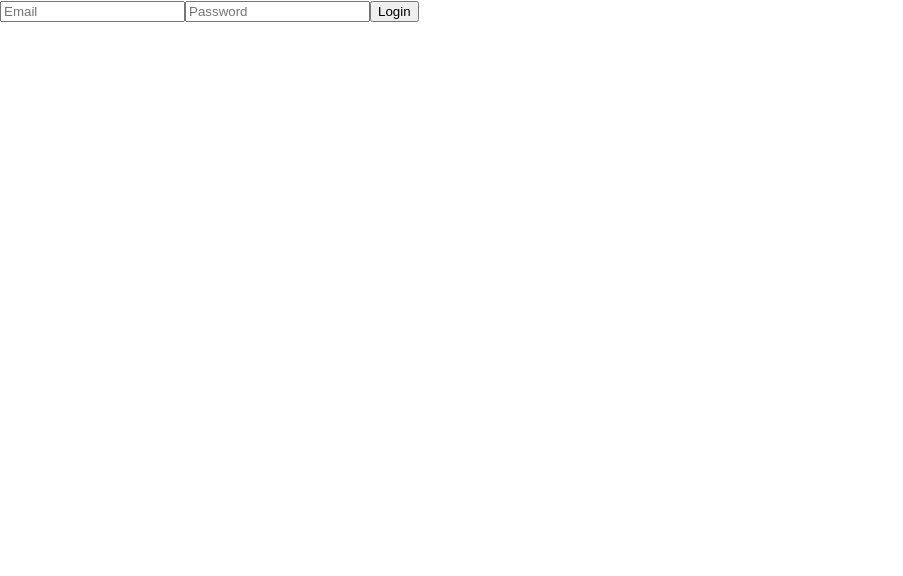
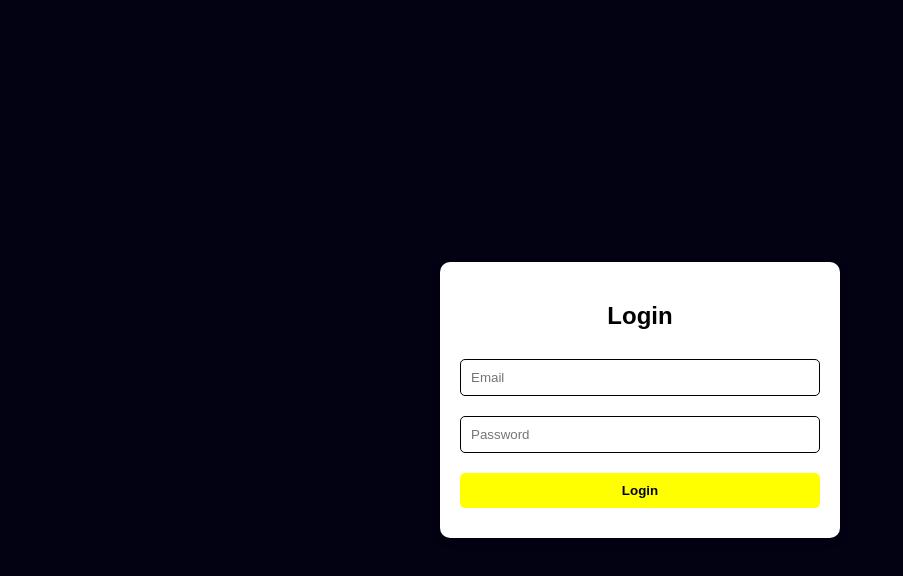
Before and after one commit to DiegoViana90/ChamadoSystemFrontEnd, a React (Create React App) app: page / in a window 1280 px wide. Shown: the top 576 px of the page, without its empty margins (0-903 px from the left). Built offline with nearby package versions, Linux system fonts and the light colour scheme.

Commit message:
feat: craição inicial do style do user

```diff
--- a/src/App.tsx
+++ b/src/App.tsx
@@ -11,7 +11,7 @@ const App: React.FC = () => {
                 <Route path="/login" element={<Login />} />
                 <Route path="/user-dashboard" element={<UserDashboard />} />
                 <Route path="/support-dashboard" element={<SupportDashboard />} />
-                <Route path="/" element={<Login />} />
+                <Route path="*" element={<Login />} />
             </Routes>
         </Router>
     );
--- a/src/components/Login.tsx
+++ b/src/components/Login.tsx
@@ -1,6 +1,7 @@
 import React, { useState } from 'react';
 import { useNavigate } from 'react-router-dom';
 import api from '../services/api';
+import './styles.css'; // Import your CSS file
 
 const Login: React.FC = () => {
     const [email, setEmail] = useState('');
@@ -12,6 +13,7 @@ const Login: React.FC = () => {
 
         try {
             const response = await api.post('/auth/login', { email, password });
+            console.log(response);
             const { token, user } = response.data;
 
             localStorage.setItem('token', token);
@@ -29,11 +31,30 @@ const Login: React.FC = () => {
     };
 
     return (
-        <form onSubmit={handleLogin}>
-            <input type="email" value={email} onChange={(e) => setEmail(e.target.value)} placeholder="Email" required />
-            <input type="password" value={password} onChange={(e) => setPassword(e.target.value)} placeholder="Password" required />
-            <button type="submit">Login</button>
-        </form>
+        <div className="container">
+            <div className="card">
+                <h2>Login</h2>
+                <form onSubmit={handleLogin}>
+                    <input
+                        type="email"
+                        value={email}
+                        onChange={(e) => setEmail(e.target.value)}
+                        placeholder="Email"
+                        required
+                        className="input"
+                    />
+                    <input
+                        type="password"
+                        value={password}
+                        onChange={(e) => setPassword(e.target.value)}
+                        placeholder="Password"
+                        required
+                        className="input"
+                    />
+                    <button type="submit" className="button-login">Login</button>
+                </form>
+            </div>
+        </div>
     );
 };
 
--- a/src/components/SupportDashboard.tsx
+++ b/src/components/SupportDashboard.tsx
@@ -6,9 +6,11 @@ const SupportDashboard: React.FC = () => {
 
     useEffect(() => {
         const fetchTickets = async () => {
-            const response = await api.get('/tickets');
+            const user = JSON.parse(localStorage.getItem('user')!);
+            const response = await api.get(`/tickets?userId=${user.id}`);
             setTickets(response.data);
         };
+
 
         fetchTickets();
     }, []);
@@ -16,7 +18,6 @@ const SupportDashboard: React.FC = () => {
     const handleUpdateTicket = async (ticketId: number, isClosed: boolean) => {
         const user = JSON.parse(localStorage.getItem('user')!);
         await api.put(`/tickets/${ticketId}`, { isClosed, userId: user.id });
-        // Refresh ticket list
         const response = await api.get('/tickets');
         setTickets(response.data);
     };
--- a/src/components/UserDashboard.tsx
+++ b/src/components/UserDashboard.tsx
@@ -1,5 +1,6 @@
 import React, { useEffect, useState } from 'react';
 import api from '../services/api';
+import './styles.css';
 
 const UserDashboard: React.FC = () => {
     const [tickets, setTickets] = useState([]);
@@ -21,24 +22,58 @@ const UserDashboard: React.FC = () => {
         await api.post('/tickets', { title, description, userId: user.id });
         setTitle('');
         setDescription('');
-        // Refresh ticket list
         const response = await api.get(`/tickets?userId=${user.id}`);
         setTickets(response.data);
     };
 
     return (
-        <div>
-            <h1>User Dashboard</h1>
-            <input type="text" value={title} onChange={(e) => setTitle(e.target.value)} placeholder="Title" />
-            <textarea value={description} onChange={(e) => setDescription(e.target.value)} placeholder="Description"></textarea>
-            <button onClick={handleCreateTicket}>Create Ticket</button>
+        <div className="container">
+            <div className="user-dashboard">
+                <h1>User Dashboard</h1>
+                <div className="input-container">
+                    <input
+                        type="text"
+                        value={title}
+                        onChange={(e) => setTitle(e.target.value)}
+                        placeholder="Title"
+                        className="input-title"
+                    />
+                    <textarea
+                        value={description}
+                        onChange={(e) => setDescription(e.target.value)}
+                        placeholder="Description"
+                        className="textarea-description"
+                    />
+                </div>
+                <button
+                    onClick={handleCreateTicket}
+                    className="button-create-ticket"
+                >
+                    Create Ticket
+                </button>
 
-            <h2>Your Tickets</h2>
-            <ul>
-                {tickets.map((ticket: any) => (
-                    <li key={ticket.id}>{ticket.title}: {ticket.description}</li>
-                ))}
-            </ul>
+                <h2>Your Tickets</h2>
+                <table className="table">
+                    <thead>
+                        <tr>
+                            <th>Titulo</th>
+                            <th>Descrição</th>
+                            <th>Dia da Criação</th>
+                            <th>Status</th>
+                        </tr>
+                    </thead>
+                    <tbody>
+                        {tickets.map((ticket: any) => (
+                            <tr key={ticket.id}>
+                                <td>{ticket.title}</td>
+                                <td>{ticket.description}</td>
+                                <td>{new Date(ticket.createdAt).toLocaleDateString()}</td>
+                                <td>{ticket.isClosed}</td>
+                            </tr>
+                        ))}
+                    </tbody>
+                </table>
+            </div>
         </div>
     );
 };
--- /dev/null
+++ b/src/components/styles.css
@@ -0,0 +1,140 @@
+/* src/styles.css */
+
+body {
+    margin: 0;
+    font-family: Arial, sans-serif;
+}
+
+.container {
+    display: flex;
+    justify-content: center;
+    align-items: center;
+    height: 100vh;
+    background-color: #020212;
+}
+
+.card {
+    background: #fff;
+    padding: 20px;
+    border-radius: 10px;
+    box-shadow: 0 4px 8px rgba(0, 0, 0, 0.1);
+    width: 100%;
+    max-width: 400px;
+    margin: auto;
+    box-sizing: border-box;
+    display: flex;
+    flex-direction: column;
+    justify-content: flex-start;
+}
+
+h2 {
+    color: #000000;
+    text-align: center;
+}
+
+input,
+.button-login {
+    width: 100%;
+    padding: 10px;
+    margin: 10px 0;
+    border-radius: 5px;
+    border: 1px solid #000000;
+    box-sizing: border-box;
+}
+
+.button-login {
+    background-color: #ffff00;
+    color: #020212;
+    border: none;
+    cursor: pointer;
+    font-weight: bold;
+}
+
+.button-login:hover {
+    background-color: #00b336;
+}
+
+/* styles.css */
+
+body {
+    margin: 0;
+    font-family: Arial, sans-serif;
+    background-color: #f0f0f0; /* Cor de fundo geral */
+}
+
+.container {
+    display: flex;
+    justify-content: center;
+    align-items: center;
+    height: 100vh;
+}
+
+.user-dashboard {
+    background: #fff;
+    padding: 20px;
+    border-radius: 10px;
+    box-shadow: 0 4px 8px rgba(0, 0, 0, 0.1);
+    width: 80%; /* Largura ajustada para 80% da largura do container */
+    max-width: 1200px; /* Largura máxima para evitar que o card fique muito largo */
+    box-sizing: border-box;
+}
+
+.user-dashboard h1 {
+    text-align: center;
+    margin-bottom: 20px;
+}
+
+.user-dashboard .input-title {
+    width: calc(50% - 5px);
+    padding: 10px;
+    margin-right: 10px;
+    border-radius: 5px;
+    border: 1px solid #000;
+    box-sizing: border-box;
+}
+
+.user-dashboard .textarea-description {
+    width: calc(50% - 5px);
+    padding: 10px;
+    border-radius: 5px;
+    border: 1px solid #000;
+    box-sizing: border-box;
+}
+
+.user-dashboard .button-create-ticket {
+    width: 100%;
+    padding: 10px;
+    margin-top: 10px;
+    border-radius: 5px;
+    border: none;
+    background-color: #ffcc00;
+    color: #000;
+    font-weight: bold;
+    cursor: pointer;
+}
+
+.user-dashboard .button-create-ticket:hover {
+    background-color: #ffa500;
+}
+
+.user-dashboard table {
+    width: 100%;
+    border-collapse: collapse;
+    margin-top: 20px;
+}
+
+.user-dashboard th, .user-dashboard td {
+    padding: 10px;
+    border: 1px solid #ccc;
+    text-align: left;
+}
+
+.user-dashboard th {
+    background-color: #f0f0f0;
+    font-weight: bold;
+    text-align: center;
+}
+
+.user-dashboard tbody tr:nth-child(even) {
+    background-color: #f9f9f9;
+}
```
